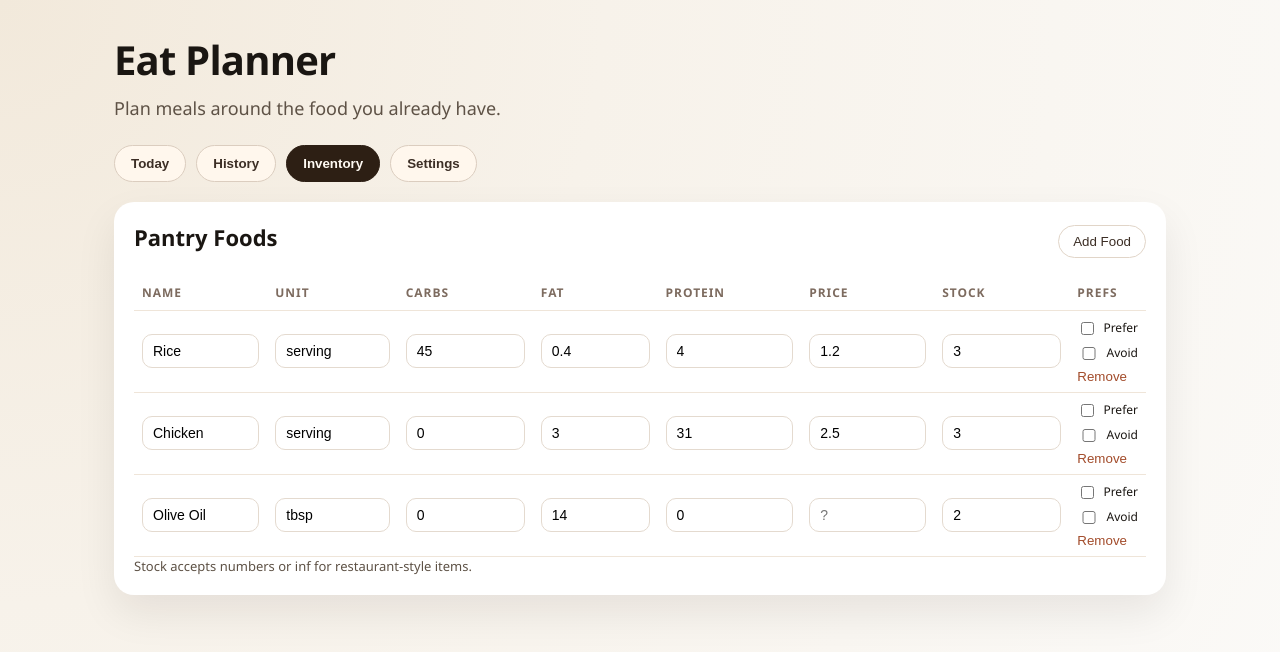
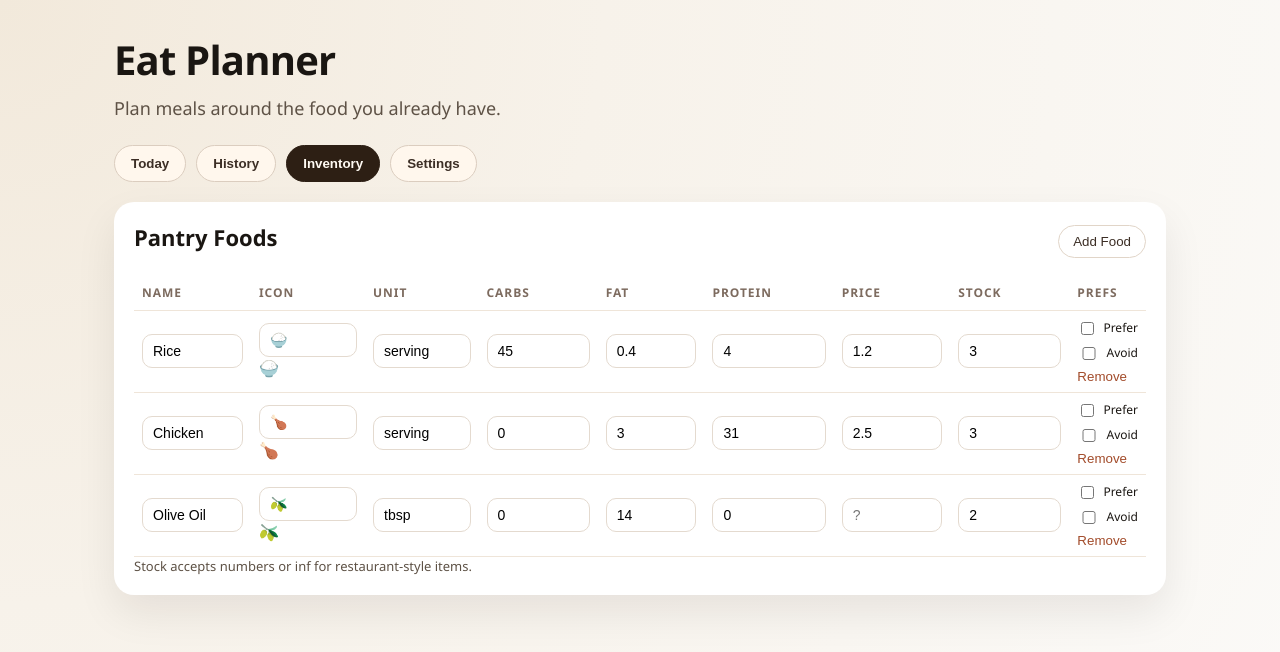
Before and after one commit to quark-zju/EatPlanner, a React (Vite) app: page / in a window 1280 px wide. Both pictures are taken after a click on the button "Inventory". Shown: the top 652 px of the page. Built offline with nearby package versions, Linux system fonts and the light colour scheme; the HTML template or start-up script is replaced by a standard one.

Commit message:
feat: add pantry food icons with fallback emoji
Agent-Model: gpt-5.3-codex

```diff
--- a/src/components/tabs/InventoryTab.tsx
+++ b/src/components/tabs/InventoryTab.tsx
@@ -9,6 +9,7 @@ import {
   updateNutritionAtom,
   updateStockAtom,
 } from "../../state/appAtoms";
+import { DEFAULT_FOOD_ICON, getFoodIcon } from "../../state/appState";
 
 export default function InventoryTab() {
   const state = useAtomValue(appStateAtom);
@@ -33,6 +34,7 @@ export default function InventoryTab() {
           <thead>
             <tr>
               <th>Name</th>
+              <th>Icon</th>
               <th>Unit</th>
               <th>Carbs</th>
               <th>Fat</th>
@@ -54,6 +56,22 @@ export default function InventoryTab() {
                         updateFood({ foodId: food.id, updates: { name: event.target.value } })
                       }
                     />
+                  </td>
+                  <td>
+                    <input
+                      value={food.icon ?? ""}
+                      placeholder={DEFAULT_FOOD_ICON}
+                      maxLength={8}
+                      onChange={(event) =>
+                        updateFood({
+                          foodId: food.id,
+                          updates: {
+                            icon: event.target.value.trim() === "" ? undefined : event.target.value,
+                          },
+                        })
+                      }
+                    />
+                    <p className="icon-preview">{getFoodIcon(food.icon)}</p>
                   </td>
                   <td>
                     <input
--- a/src/core/types.ts
+++ b/src/core/types.ts
@@ -22,6 +22,7 @@ export type Goal = {
 export type Food = {
   id: string;
   name: string;
+  icon?: string;
   unit: string;
   nutritionPerUnit: Nutrition;
   price?: number;
--- a/src/state/appAtoms.ts
+++ b/src/state/appAtoms.ts
@@ -26,6 +26,7 @@ import {
   defaultAppStateMap,
   fromAppStateMap,
   getRollingWindowStartISO,
+  getFoodIcon,
   isAppState,
   newFoodId,
   normalizeAppState,
@@ -106,6 +107,7 @@ const toDraftItemsFromOption = (state: AppState, option: PlanOption): DraftItem[
       return {
         foodId,
         foodNameSnapshot: food?.name ?? foodId,
+        foodIconSnapshot: food?.icon,
         unitSnapshot: food?.unit ?? "serving",
         nutritionPerUnitSnapshot: food?.nutritionPerUnit ?? {
           carbs: 0,
@@ -299,6 +301,7 @@ export const addDraftFoodFromPantryAtom = atom(null, (get, set, foodId: string)
         {
           foodId: food.id,
           foodNameSnapshot: food.name,
+          foodIconSnapshot: food.icon,
           unitSnapshot: food.unit,
           nutritionPerUnitSnapshot: food.nutritionPerUnit,
           quantity: 1,
@@ -499,6 +502,7 @@ export const addFoodAtom = atom(null, (get, set) => {
       {
         id,
         name: "New Food",
+        icon: getFoodIcon(),
         unit: "serving",
         nutritionPerUnit: { carbs: 0, fat: 0, protein: 0 },
       },
--- a/src/state/appState.ts
+++ b/src/state/appState.ts
@@ -9,10 +9,12 @@ import type {
 
 export type UiTab = "today" | "history" | "inventory" | "settings";
 export type LocalDateISO = string;
+export const DEFAULT_FOOD_ICON = "🍽️";
 
 export type DraftItem = {
   foodId: string;
   foodNameSnapshot: string;
+  foodIconSnapshot?: string;
   unitSnapshot: string;
   nutritionPerUnitSnapshot: Nutrition;
   quantity: number;
@@ -97,6 +99,7 @@ const isDraftItem = (value: unknown): value is DraftItem => {
   const item = value as {
     foodId?: unknown;
     foodNameSnapshot?: unknown;
+    foodIconSnapshot?: unknown;
     unitSnapshot?: unknown;
     nutritionPerUnitSnapshot?: unknown;
     quantity?: unknown;
@@ -104,9 +107,11 @@ const isDraftItem = (value: unknown): value is DraftItem => {
   };
   const priceOk =
     item.pricePerUnitSnapshot === undefined || isNumber(item.pricePerUnitSnapshot);
+  const iconOk = item.foodIconSnapshot === undefined || typeof item.foodIconSnapshot === "string";
   return (
     typeof item.foodId === "string" &&
     typeof item.foodNameSnapshot === "string" &&
+    iconOk &&
     typeof item.unitSnapshot === "string" &&
     isNutrition(item.nutritionPerUnitSnapshot) &&
     isNumber(item.quantity) &&
@@ -228,14 +233,17 @@ export const isAppState = (value: unknown): value is AppState => {
     const f = food as {
       id?: unknown;
       name?: unknown;
+      icon?: unknown;
       unit?: unknown;
       nutritionPerUnit?: unknown;
       price?: unknown;
     };
     const priceOk = f.price === undefined || isNumber(f.price);
+    const iconOk = f.icon === undefined || typeof f.icon === "string";
     return (
       typeof f.id === "string" &&
       typeof f.name === "string" &&
+      iconOk &&
       typeof f.unit === "string" &&
       isNutrition(f.nutritionPerUnit) &&
       priceOk
@@ -320,6 +328,7 @@ export const defaultAppState: AppState = {
     {
       id: "rice",
       name: "Rice",
+      icon: "🍚",
       unit: "serving",
       nutritionPerUnit: { carbs: 45, fat: 0.4, protein: 4 },
       price: 1.2,
@@ -327,6 +336,7 @@ export const defaultAppState: AppState = {
     {
       id: "chicken",
       name: "Chicken",
+      icon: "🍗",
       unit: "serving",
       nutritionPerUnit: { carbs: 0, fat: 3, protein: 31 },
       price: 2.5,
@@ -334,6 +344,7 @@ export const defaultAppState: AppState = {
     {
       id: "olive-oil",
       name: "Olive Oil",
+      icon: "🫒",
       unit: "tbsp",
       nutritionPerUnit: { carbs: 0, fat: 14, protein: 0 },
     },
@@ -411,3 +422,8 @@ export const newFoodId = () =>
   typeof crypto !== "undefined" && crypto.randomUUID
     ? crypto.randomUUID()
     : `food-${Date.now()}`;
+
+export const getFoodIcon = (icon?: string) => {
+  const trimmed = icon?.trim();
+  return trimmed ? trimmed : DEFAULT_FOOD_ICON;
+};
```
